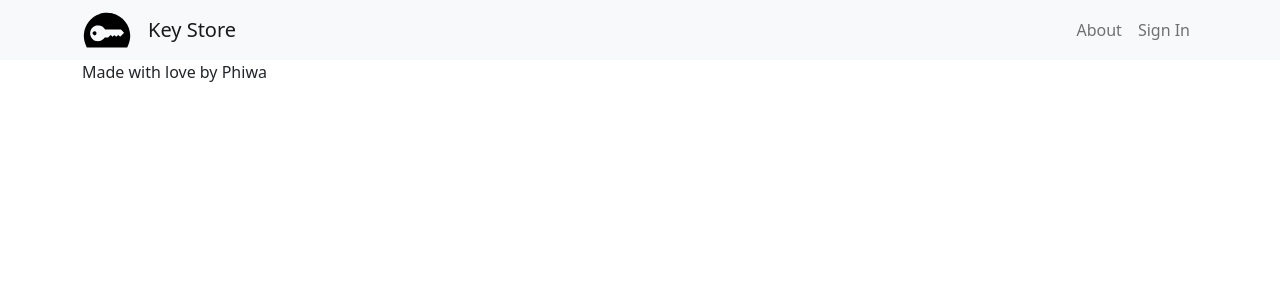
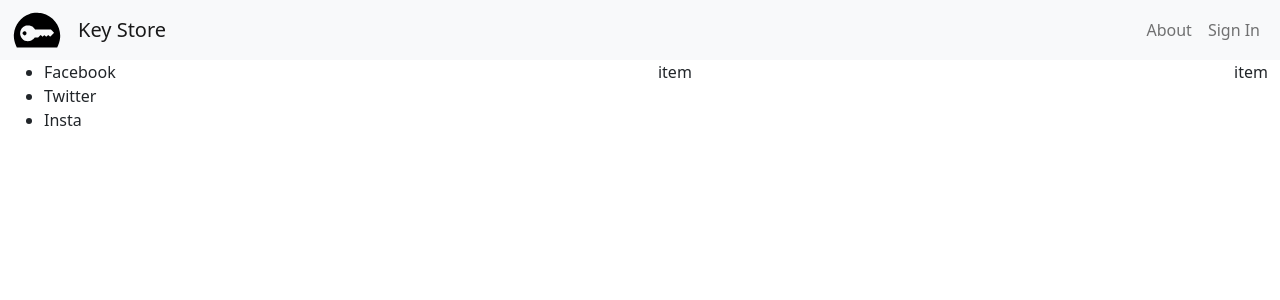
Before and after one commit to pmadinga/key-store, a Next.js app: page / in a window 1280 px wide. Shown: the top 300 px of the page. Built offline with nearby package versions, Linux system fonts and the light colour scheme.

Commit message:
Dashboard

```diff
--- a/components/Footer.tsx
+++ b/components/Footer.tsx
@@ -1,10 +1,18 @@
 import { Container } from "react-bootstrap";
-
+import styles from "../styles/Footer.module.css";
 const Footer = () =>{
     return(
         <footer>
-            <Container>
-                Made with love by Phiwa
+            <Container fluid className={styles.footer}>
+                <div className={styles.social}>
+                    <ul>
+                        <li>Facebook</li>
+                        <li>Twitter</li>
+                        <li>Insta</li>
+                    </ul>
+                </div>
+                <div>item</div>
+                <div>item</div>
             </Container>
         </footer>
     );
--- a/components/SiteHeader.tsx
+++ b/components/SiteHeader.tsx
@@ -9,7 +9,7 @@ const SiteHeader = () =>{
     return(
         <>
             <Navbar bg="light" expand="lg" className="py-0">
-                <Container>
+                <Container fluid>
                     <Navbar.Brand href="/" className={styles.navbar_brand}>
                         <Image
                             alt="Logo"
--- a/pages/dashboard/index.tsx
+++ b/pages/dashboard/index.tsx
@@ -12,6 +12,7 @@ import AdminUsers from "./AdminUsers";
 
 const Dashboard: NextPage = () =>{
     const [showComponent, setShowComponent] = useState<any>("start");
+    console.log(showComponent);
 
     return(
         <Container fluid >
--- /dev/null
+++ b/styles/Footer.module.css
@@ -0,0 +1,4 @@
+.footer{
+    display: flex;
+    justify-content: space-between;
+}
```
